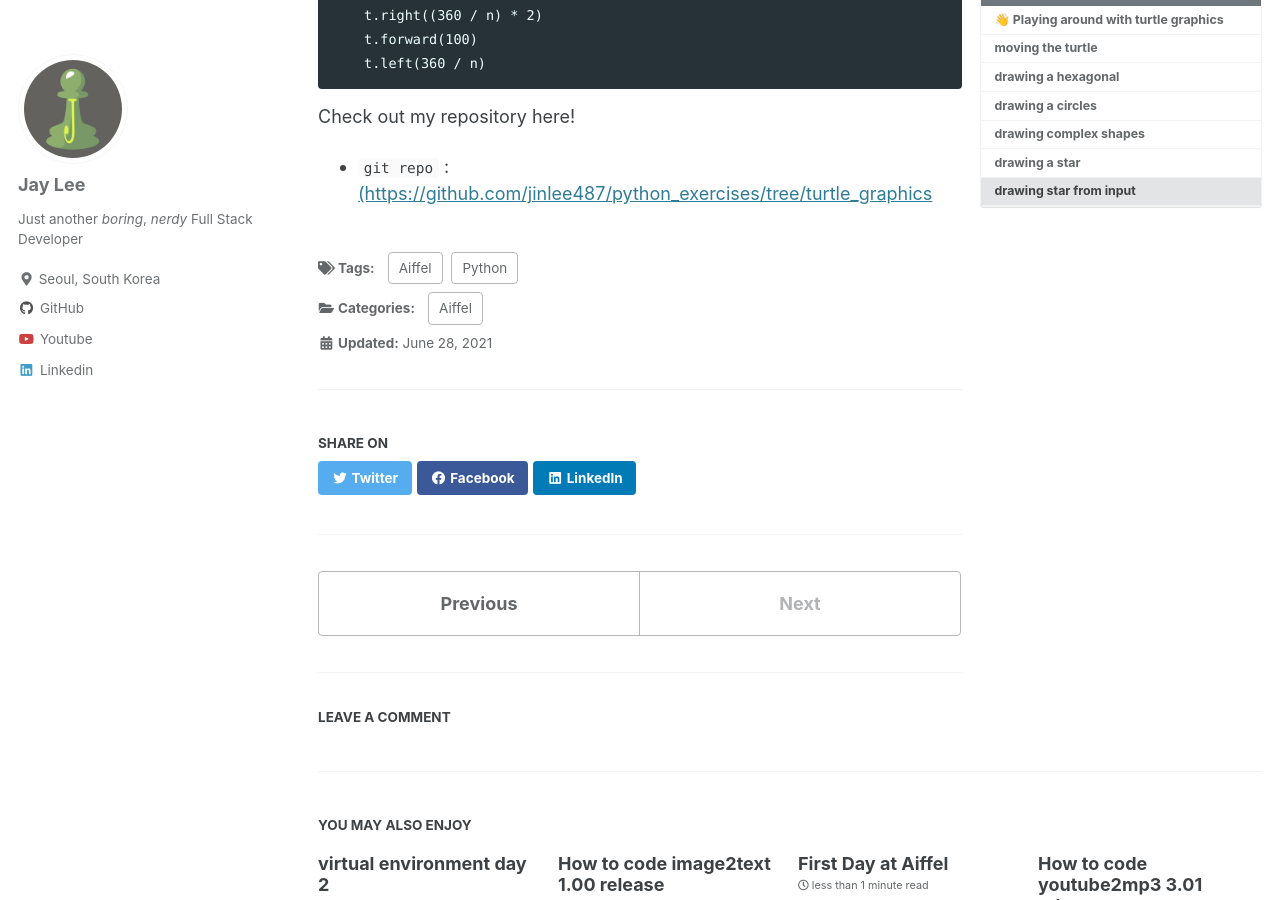
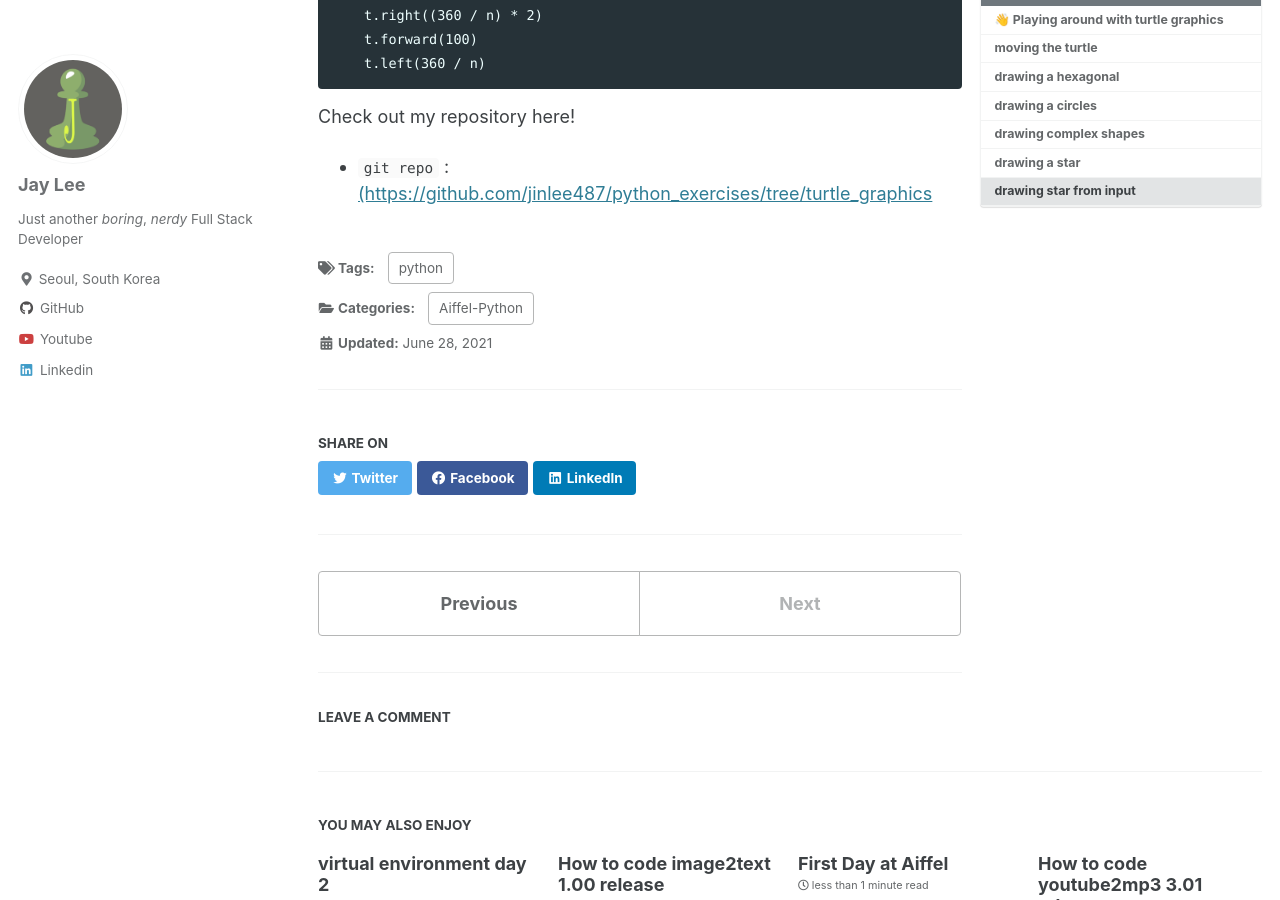
Before and after one commit to jinlee487/jinlee487.github.io, a Jekyll site: the page built from _posts/2021-06-28-aiffel-third-post.md, in a window 1280 px wide and 900 px high, scrolled down 2280 px. Built offline with Jekyll 4.4.1, drawn with Linux system fonts in a browser that asks for light colours; cached includes are drawn as plain includes; comment, search, counter and statistics services are not loaded.

Commit message:
aiffel posting 3

```diff
--- a/_posts/2021-06-28-aiffel-third-post.md
+++ b/_posts/2021-06-28-aiffel-third-post.md
@@ -2,10 +2,9 @@
 title: "Python Turtle Graphics day 2"
 excerpt: "파이썬 터틀 그래픽스"
 categories:
-  - Aiffel
+  - Aiffel-Python
 tags:
-  - Aiffel
-  - Python
+  - python
 toc: True
 toc_sticky: True
 last_modified_at: 2021-06-28T17:06:00Z
```
